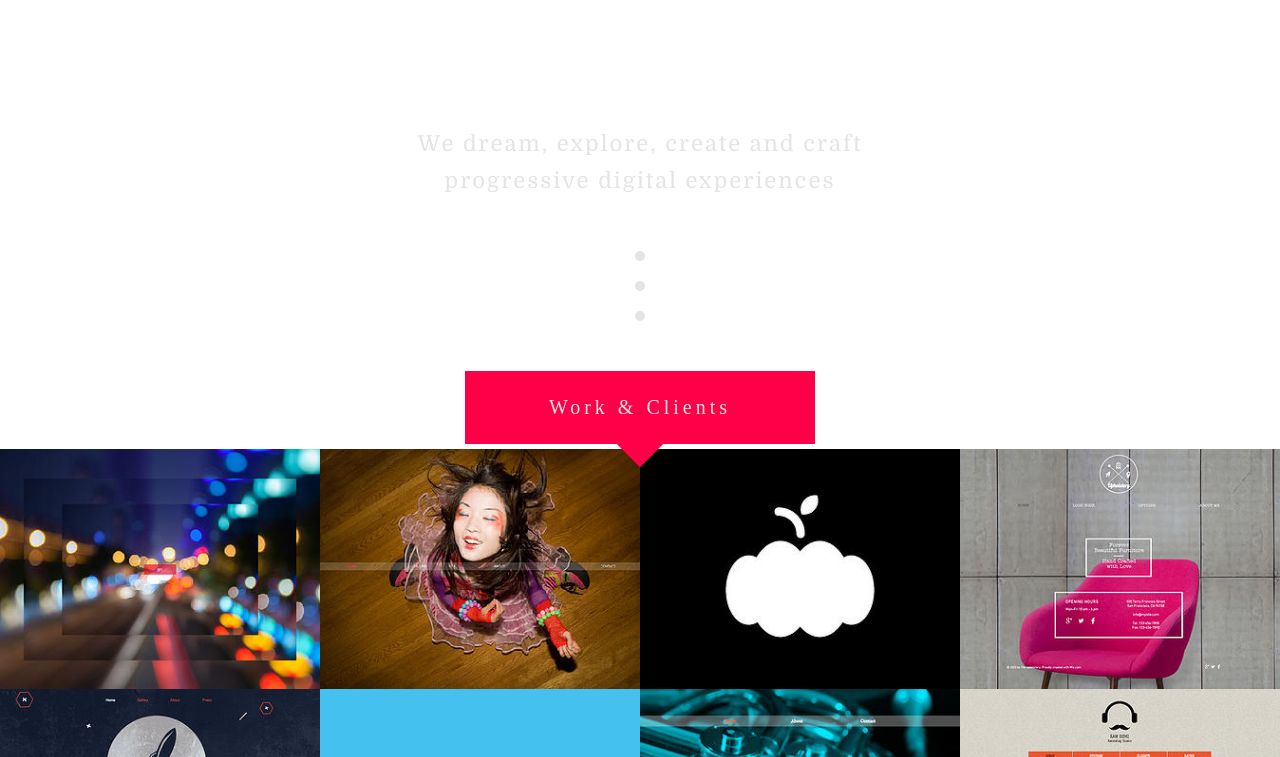
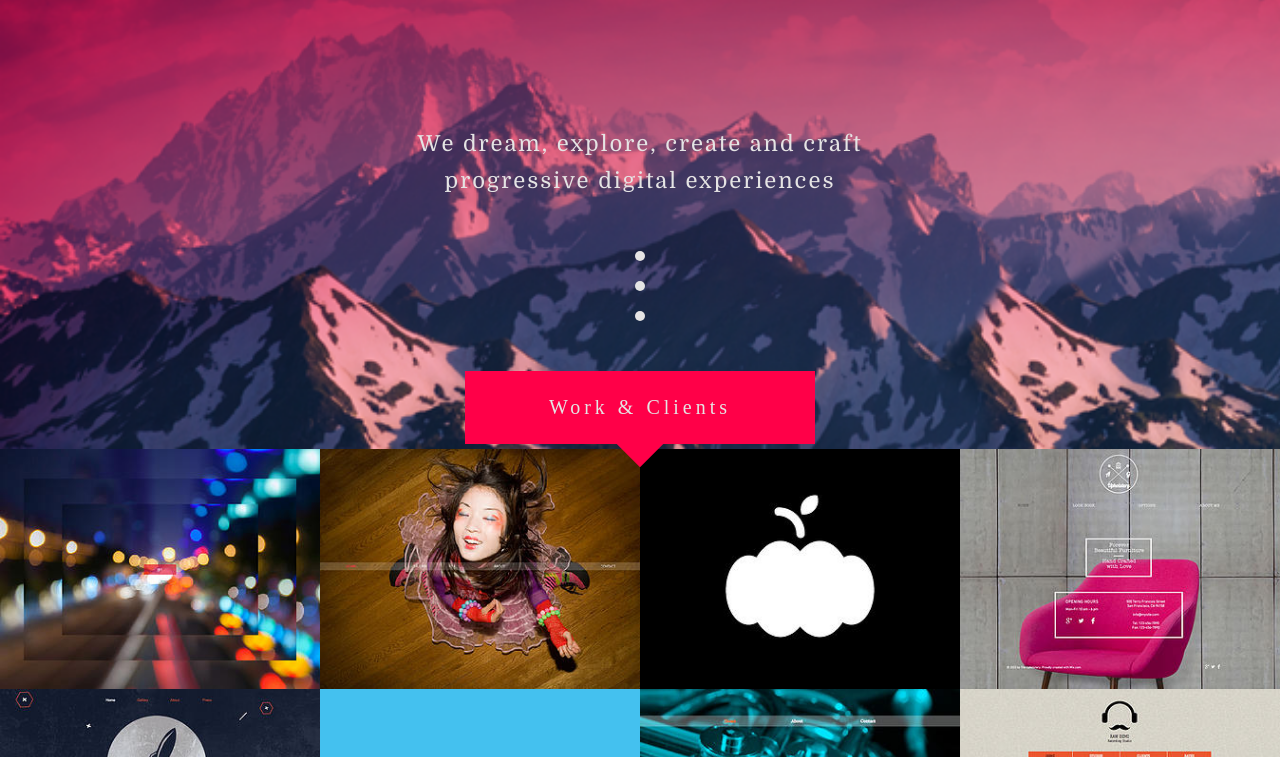
Before and after one commit to yachen168/Template-5, a plain HTML site: page index.html in a window 1280 px wide. Shown: the part 334-1091 px from the top of the page. Drawn offline with Linux system fonts and the light colour scheme.

Commit message:
fix: path

```diff
--- a/scss/objects/_banner.scss
+++ b/scss/objects/_banner.scss
@@ -1,5 +1,5 @@
 .banner {
-    background: url(.../image/banner.png) no-repeat;
+    background: url(../image/banner.png) no-repeat;
     background-size: cover;
     text-align: center;
     padding-top: 19vh;
```
Also changed, not shown: dist/main.css.
